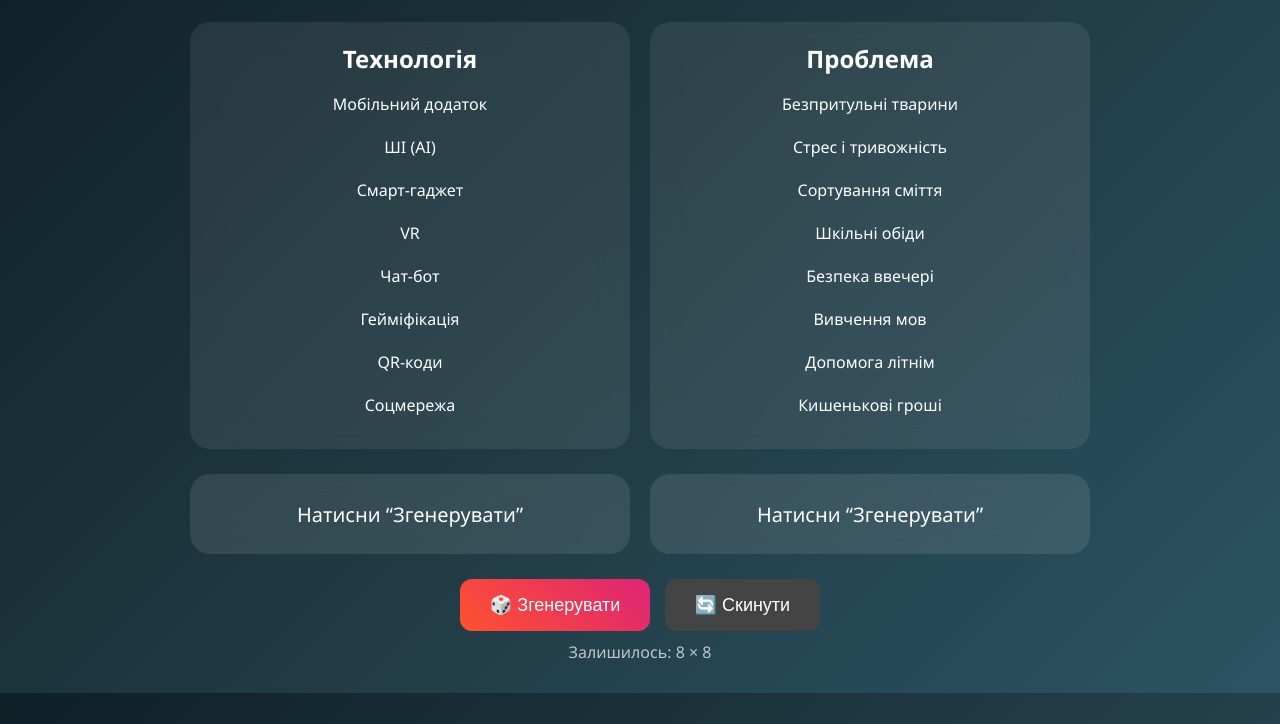
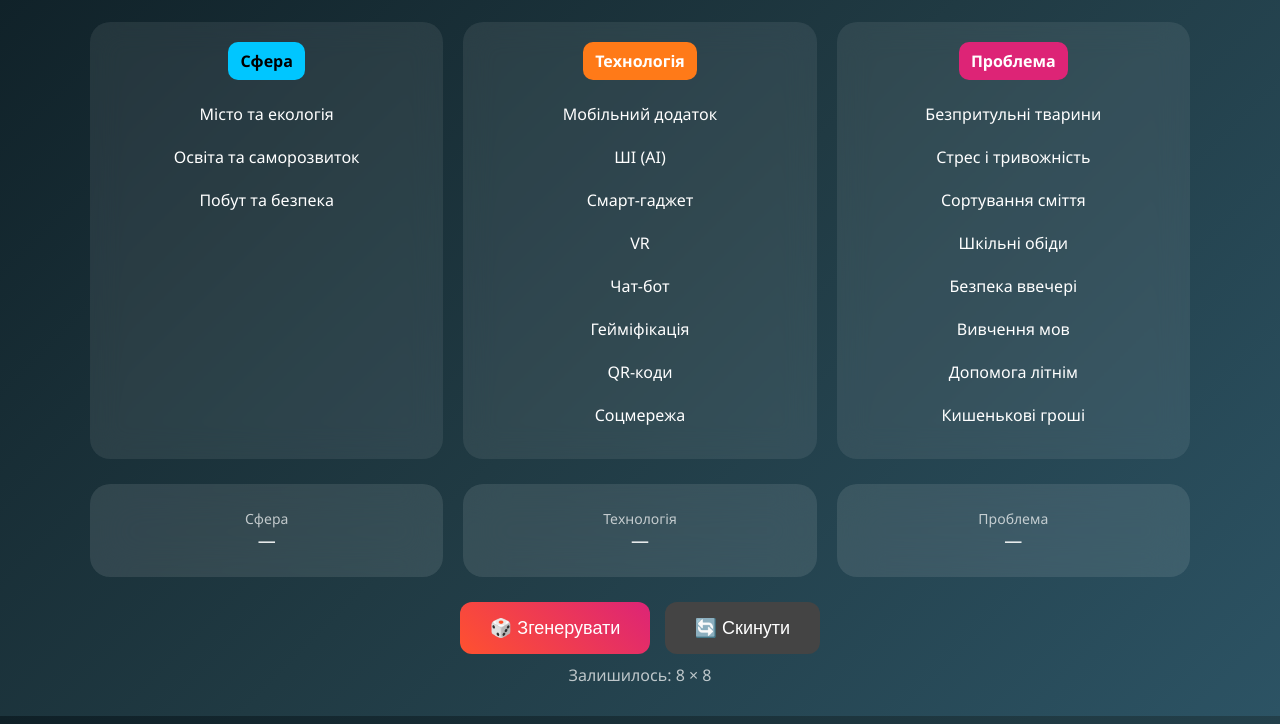
Before and after one commit to DL-tech-school/Random_project, a plain HTML site: page index.html in a window 1280 px wide. Shown: the part 76-800 px from the top of the page. Drawn offline with Linux system fonts and the light colour scheme.

Commit message:
Update index.html

```diff
--- a/index.html
+++ b/index.html
@@ -25,9 +25,11 @@ h1 {
 }
 
 .wrapper {
-  max-width: 900px;
+  max-width: 1100px;
   margin: auto;
 }
+
+/* ====== TABLE ====== */
 
 .table {
   display: flex;
@@ -43,9 +45,21 @@ h1 {
   backdrop-filter: blur(15px);
 }
 
-.column h2 {
+/* ====== HEADERS ====== */
+
+.header {
+  font-weight: bold;
   margin-bottom: 10px;
+  padding: 8px 12px;
+  border-radius: 10px;
+  display: inline-block;
 }
+
+.sphere { background: #00c6ff; color: black; }
+.tech { background: #ff7a18; }
+.problem { background: #dd2476; }
+
+/* ====== ITEMS ====== */
 
 .item {
   padding: 8px;
@@ -59,6 +73,8 @@ h1 {
   text-decoration: line-through;
 }
 
+/* ====== RESULTS ====== */
+
 .result-box {
   display: flex;
   gap: 20px;
@@ -71,15 +87,20 @@ h1 {
   padding: 25px;
   border-radius: 20px;
   background: rgba(255,255,255,0.1);
-  font-size: 20px;
+  font-size: 18px;
   min-height: 80px;
   display: flex;
-  align-items: center;
+  flex-direction: column;
   justify-content: center;
   backdrop-filter: blur(20px);
-  position: relative;
-  overflow: hidden;
 }
+
+.result span {
+  opacity: 0.7;
+  font-size: 14px;
+}
+
+/* ====== ANIMATION ====== */
 
 .spin {
   animation: spin 0.5s linear infinite;
@@ -89,6 +110,8 @@ h1 {
   0% {transform: translateY(0);}
   100% {transform: translateY(-10px);}
 }
+
+/* ====== BUTTONS ====== */
 
 button {
   background: linear-gradient(45deg, #ff512f, #dd2476);
@@ -123,17 +146,15 @@ button:hover {
 <h1>🎲 Генератор ідей</h1>
 
 <div class="table">
-  <div class="column" id="leftColumn">
-    <h2>Технологія</h2>
-  </div>
-  <div class="column" id="rightColumn">
-    <h2>Проблема</h2>
-  </div>
+  <div class="column" id="sphereColumn"></div>
+  <div class="column" id="leftColumn"></div>
+  <div class="column" id="rightColumn"></div>
 </div>
 
 <div class="result-box">
-  <div class="result" id="leftResult">Натисни “Згенерувати”</div>
-  <div class="result" id="rightResult">Натисни “Згенерувати”</div>
+  <div class="result" id="sphereResult"><span>Сфера</span>—</div>
+  <div class="result" id="leftResult"><span>Технологія</span>—</div>
+  <div class="result" id="rightResult"><span>Проблема</span>—</div>
 </div>
 
 <button onclick="generate()">🎲 Згенерувати</button>
@@ -143,6 +164,12 @@ button:hover {
 </div>
 
 <script>
+const sphereData = [
+  "Місто та екологія",
+  "Освіта та саморозвиток",
+  "Побут та безпека"
+];
+
 const leftData = [
   "Мобільний додаток",
   "ШІ (AI)",
@@ -168,12 +195,23 @@ const rightData = [
 let leftPool = [];
 let rightPool = [];
 
+/* ====== RENDER ====== */
+
 function renderList() {
+  const sphereCol = document.getElementById("sphereColumn");
   const leftCol = document.getElementById("leftColumn");
   const rightCol = document.getElementById("rightColumn");
 
-  leftCol.innerHTML = "<h2>Технологія</h2>";
-  rightCol.innerHTML = "<h2>Проблема</h2>";
+  sphereCol.innerHTML = '<div class="header sphere">Сфера</div>';
+  leftCol.innerHTML = '<div class="header tech">Технологія</div>';
+  rightCol.innerHTML = '<div class="header problem">Проблема</div>';
+
+  sphereData.forEach(item => {
+    const div = document.createElement("div");
+    div.className = "item";
+    div.textContent = item;
+    sphereCol.appendChild(div);
+  });
 
   leftData.forEach(item => {
     const div = document.createElement("div");
@@ -192,12 +230,14 @@ function renderList() {
   });
 }
 
+/* ====== ANIMATION ====== */
+
 function spinAnimation(el) {
   el.classList.add("spin");
   let count = 0;
 
   const interval = setInterval(() => {
-    el.textContent = "🎲 " + Math.random().toString(36).substring(2,7);
+    el.innerHTML = "🎲...";
     count++;
     if (count > 10) {
       clearInterval(interval);
@@ -206,40 +246,49 @@ function spinAnimation(el) {
   }, 50);
 }
 
+/* ====== GENERATE ====== */
+
 function generate() {
-  if (leftPool.length === 0 || rightPool.length === 0) {
-    alert("Всі варіанти використані! Роблю ресет 🔄");
-    reset();
-    return;
-  }
 
+  const sphereEl = document.getElementById("sphereResult");
   const leftEl = document.getElementById("leftResult");
   const rightEl = document.getElementById("rightResult");
 
+  spinAnimation(sphereEl);
   spinAnimation(leftEl);
   spinAnimation(rightEl);
 
   setTimeout(() => {
+
+    // сфера (без обмежень)
+    const sphere = sphereData[Math.floor(Math.random() * sphereData.length)];
+
+    // технологія + проблема (без повторів)
+    if (leftPool.length === 0 || rightPool.length === 0) {
+      alert("Технології або проблеми закінчились — перезапуск 🔄");
+      reset();
+      return;
+    }
+
     const lIndex = Math.floor(Math.random() * leftPool.length);
     const rIndex = Math.floor(Math.random() * rightPool.length);
 
     const left = leftPool.splice(lIndex,1)[0];
     const right = rightPool.splice(rIndex,1)[0];
 
-    leftEl.textContent = left;
-    rightEl.textContent = right;
+    sphereEl.innerHTML = "<span>Сфера</span>" + sphere;
+    leftEl.innerHTML = "<span>Технологія</span>" + left;
+    rightEl.innerHTML = "<span>Проблема</span>" + right;
 
     document.getElementById("L-" + left).classList.add("used");
     document.getElementById("R-" + right).classList.add("used");
 
     updateCounter();
+
   }, 600);
 }
 
-function updateCounter() {
-  document.getElementById("counter").textContent =
-    `Залишилось: ${leftPool.length} × ${rightPool.length}`;
-}
+/* ====== RESET ====== */
 
 function reset() {
   leftPool = [...leftData];
@@ -249,12 +298,21 @@ function reset() {
     el.classList.remove("used");
   });
 
-  document.getElementById("leftResult").textContent = "Натисни “Згенерувати”";
-  document.getElementById("rightResult").textContent = "Натисни “Згенерувати”";
+  document.getElementById("sphereResult").innerHTML = "<span>Сфера</span>—";
+  document.getElementById("leftResult").innerHTML = "<span>Технологія</span>—";
+  document.getElementById("rightResult").innerHTML = "<span>Проблема</span>—";
 
   updateCounter();
 }
 
+/* ====== COUNTER ====== */
+
+function updateCounter() {
+  document.getElementById("counter").textContent =
+    `Залишилось: ${leftPool.length} × ${rightPool.length}`;
+}
+
+/* INIT */
 renderList();
 reset();
 </script>
```
